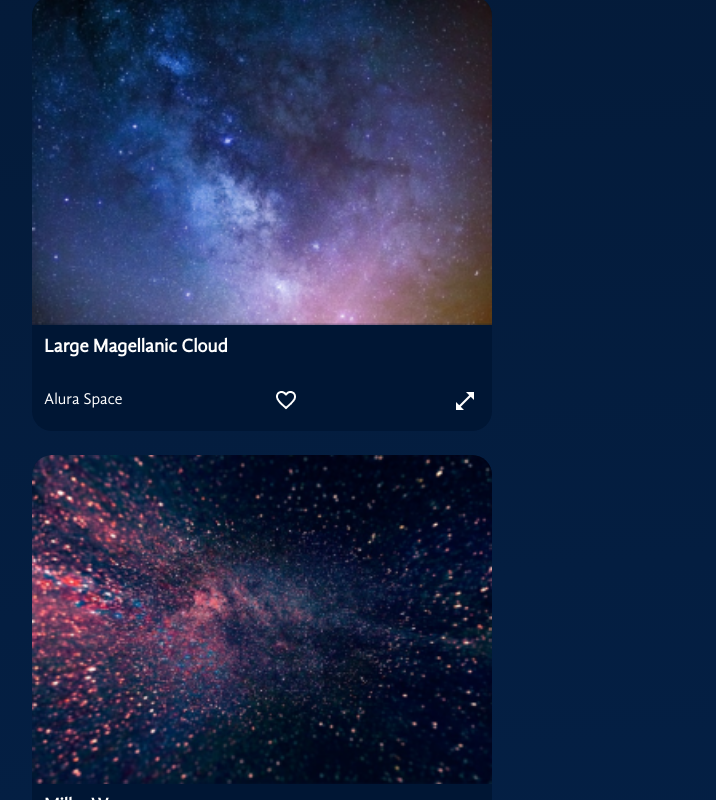
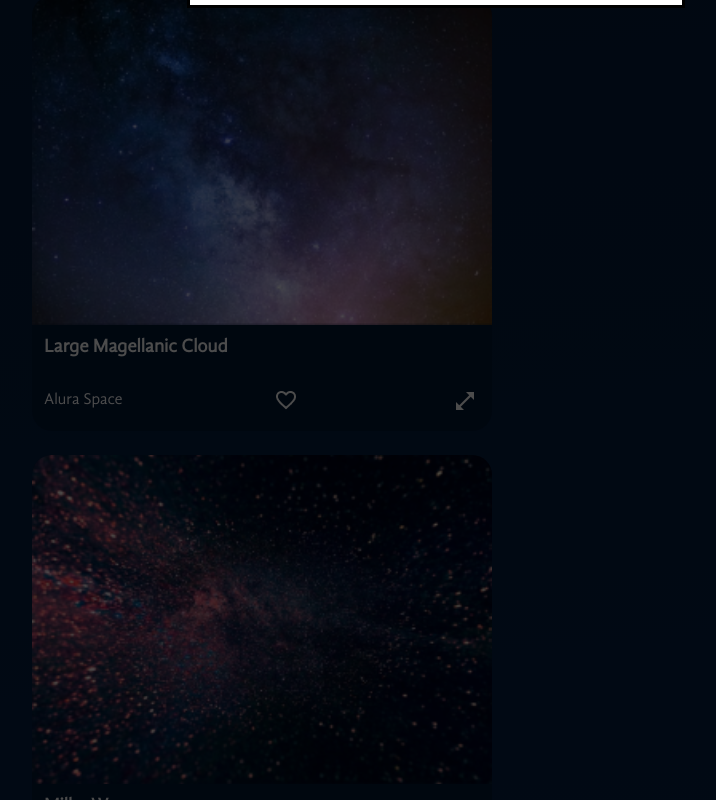
Before and after one commit to marinasthoffmann/sky-scapes, a React (Vite) app: page / in a window 1280 px wide. Both pictures are taken after a click on the button 669 px from the left and 1184 px from the top of the page. Shown: the part 784-1584 px from the top of the page, without its empty margins (204-920 px from the left). Built offline with nearby package versions, Linux system fonts and the light colour scheme.

Commit message:
create zoom modal

```diff
--- a/src/App.jsx
+++ b/src/App.jsx
@@ -6,6 +6,7 @@ import Banner from "./components/Banner"
 import Gallery from "./components/Gallery"
 import photos from "./photos.json"
 import { useState } from "react"
+import ZoomModal from "./components/ZoomModal"
 
 const GradientBackground = styled.div`
     background: linear-gradient(174.61deg, #041833 4.16%, #04244F 48%, #154580 96.76%);
@@ -36,6 +37,7 @@ const GalleryContent = styled.section`
 const App = () => {
 
   const [galleryPhotos, setGalleryPhotos] = useState(photos)
+  const [selectedPhoto, setSelectedPhoto] = useState(null)
 
   return (
     <GradientBackground>
@@ -46,10 +48,14 @@ const App = () => {
           <SideBar />
           <GalleryContent>
             <Banner text={"The most complete space photo gallery!"} backgroundImage={"./images/banner.png"}/>
-            <Gallery photos={galleryPhotos}/>
+            <Gallery
+              photos={galleryPhotos}
+              whenSelectedPhoto={photo => setSelectedPhoto(photo)}
+            />
           </GalleryContent>
         </MainContainer>
       </AppContainer>
+      <ZoomModal photo={selectedPhoto}/>
     </GradientBackground>
   )
 }
--- a/src/components/Gallery/Image/index.jsx
+++ b/src/components/Gallery/Image/index.jsx
@@ -1,7 +1,7 @@
 import styled from "styled-components"
 import IconButton from "../../IconButton"
 
-const Image = ({ photo }) => {
+const Image = ({ photo, expanded = false, whenZoomed }) => {
 
     const Figure = styled.figure`
         width: 460px;
@@ -40,9 +40,9 @@ const Image = ({ photo }) => {
                     <IconButton>
                         <img src="/images/icons/favorite.png" alt="Favorite icon" />
                     </IconButton>
-                    <IconButton>
-                    <img src="/images/icons/expand.png" alt="Expand icon" />
-                    </IconButton>
+                    {!expanded && <IconButton aria-hidden={expanded} onClick={() => {whenZoomed(photo)}}>
+                        <img src="/images/icons/expand.png" alt="Expand icon" />
+                    </IconButton>}
                 </Footer>
             </figcaption>
         </Figure>
--- a/src/components/Gallery/index.jsx
+++ b/src/components/Gallery/index.jsx
@@ -19,7 +19,7 @@ const ImagesContainer = styled.section`
     gap: 24px;
 `
 
-const Gallery = ( { photos = [] } ) => {
+const Gallery = ( { photos = [], whenSelectedPhoto } ) => {
     return (
         <>
             <Tags />
@@ -29,8 +29,10 @@ const Gallery = ( { photos = [] } ) => {
                     <ImagesContainer>
                         {photos.map( photo =>
                             <Image
+                                whenZoomed={whenSelectedPhoto}
                                 key={photo.id}
-                                photo={photo} />
+                                photo={photo}
+                            />
                         )}
                     </ImagesContainer>
                 </FluidSection>
--- /dev/null
+++ b/src/components/ZoomModal/index.jsx
@@ -0,0 +1,35 @@
+import styled from "styled-components"
+import Image from "../Gallery/Image"
+
+const Overlay = styled.div`
+    background-color: rgba(0,0,0,0.7);
+    position: fixed;
+    top: 0;
+    right: 0;
+    bottom: 0;
+    left: 0;
+`
+
+const StyledDialog = styled.dialog`
+    position: absolute;
+    top: 294px;
+`
+
+const ZoomModal = ( { photo } ) => {
+    return(
+        <>
+            {photo &&
+            <>
+                <Overlay />
+                <StyledDialog open={!!photo}>
+                    <Image photo={photo} expanded={true} />
+                    <form method="dialog">
+                        <button>OK</button>
+                    </form>
+                </StyledDialog>
+            </>}
+        </>
+    )
+}
+
+export default ZoomModal
```
